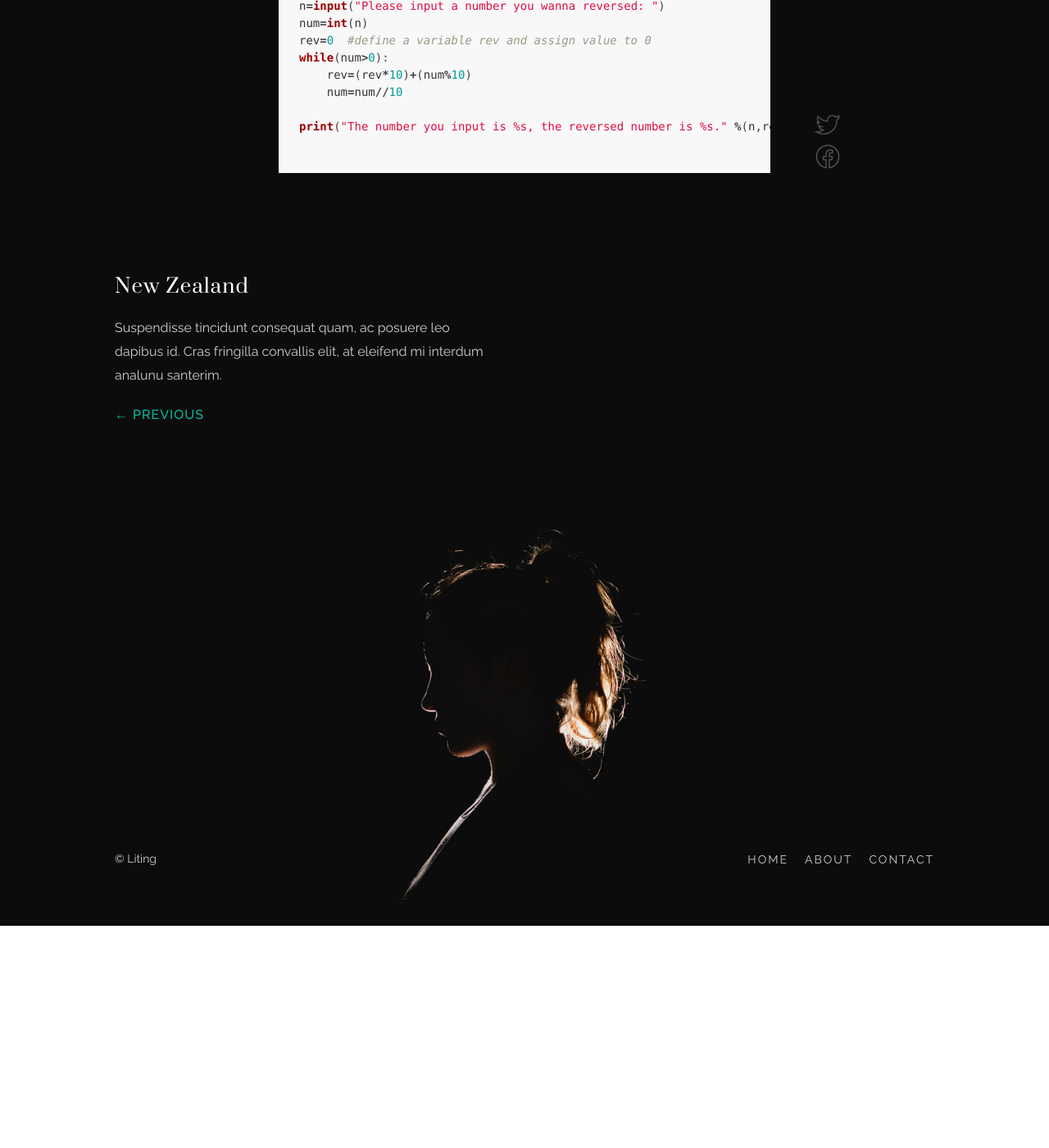
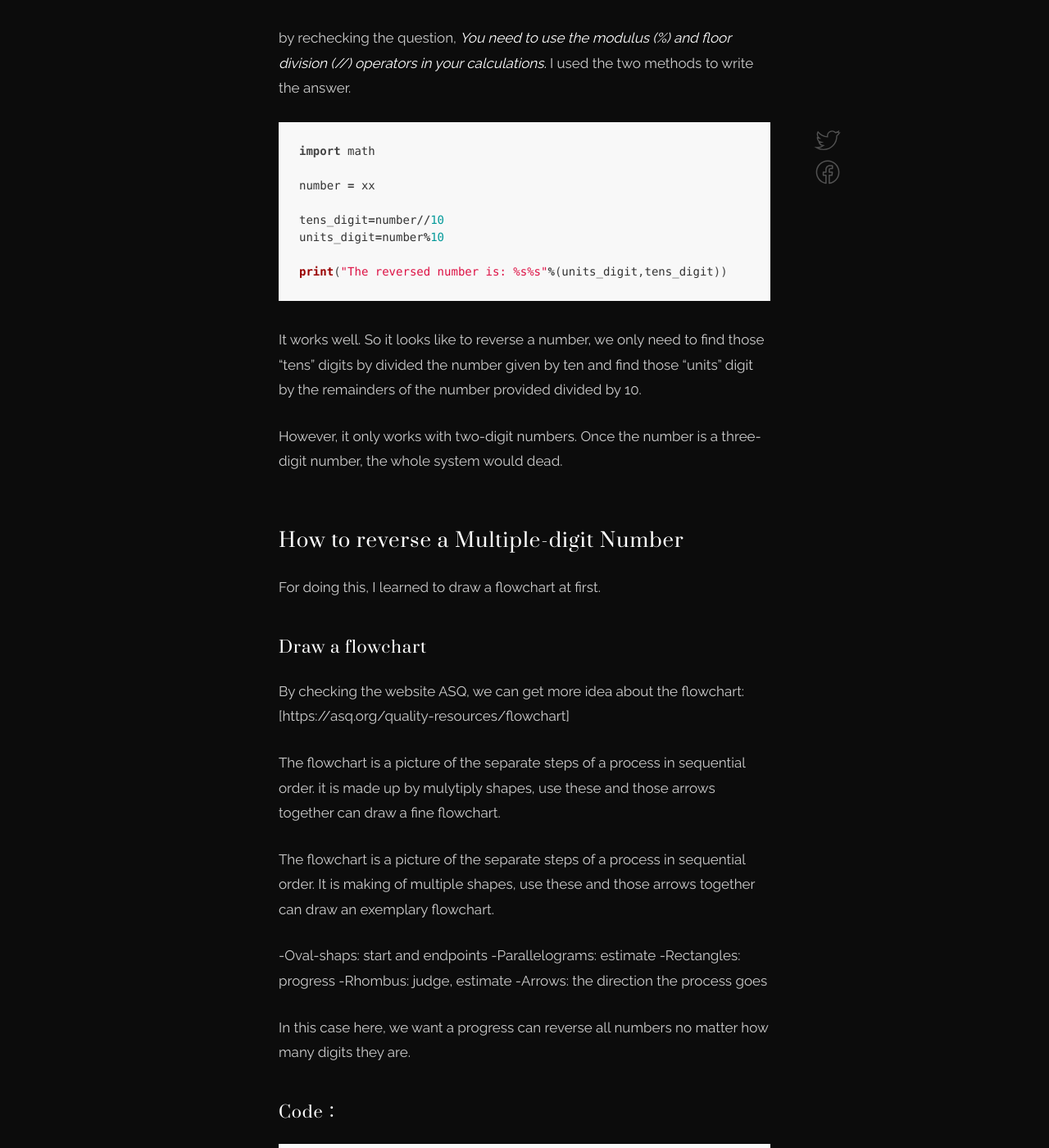
Before and after one commit to Litingggggg/Litingggggg, a Jekyll site: the page built from _posts/2021-07-30-reverse-number.md, in a window 1280 px wide and 1400 px high, scrolled down 1279 px. Shown: the whole window at 82% size. Built offline with Jekyll 4.4.1, drawn with Linux system fonts in a browser that asks for light colours; before the commit the page ends 2408 px from its top, so only the background shows below that; some of the changed text lies outside the part shown.

Commit message:
edit paragraphs

````diff
--- a/_posts/2021-07-30-reverse-number.md
+++ b/_posts/2021-07-30-reverse-number.md
@@ -8,12 +8,57 @@ header:
     text: light
 ---
 
-Tings started with that I need to finish my first TimeCodeRunner exercise. I was lost when I opened the second question.
+Things started with that I need to finish my first TimeCodeRunner exercise. I was lost when I opened the second question.
 
-#### Question
 *Given a two-digit number, write a program that retrieves the "tens" digit, retrieves the "units" digit, and prints the number in reverse order.*
 
-## Code Below：
+### How to reverse a number?
+
+I went to check all the lectures mentioned in the project description. However, there is no explanation.
+
+I struggled.
+
+by rechecking the question, *You need to use the modulus (%) and floor division (//) operators in your calculations.* I used the two methods to write the answer.
+
+```python
+import math
+
+number = xx
+
+tens_digit=number//10
+units_digit=number%10
+
+print("The reversed number is: %s%s"%(units_digit,tens_digit))
+```
+
+It works well. So it looks like to reverse a number, we only need to find those "tens" digits by divided the number given by ten and find those "units" digit by the remainders of the number provided divided by 10.
+
+However, it only works with two-digit numbers. Once the number is a three-digit number, the whole system would dead.
+
+### How to reverse a Multiple-digit Number
+
+For doing this, I learned to draw a flowchart at first.
+
+#### Draw a flowchart
+By checking the website ASQ, we can get more idea about the flowchart:
+[https://asq.org/quality-resources/flowchart]
+
+The flowchart is a picture of the separate steps of a process in sequential order. it is made up by mulytiply shapes, use these and those arrows together can draw a fine flowchart.
+
+The flowchart is a picture of the separate steps of a process in sequential order. It is making of multiple shapes, use these and those arrows together can draw an exemplary flowchart.
+
+-Oval-shaps: start and endpoints
+-Parallelograms: estimate
+-Rectangles: progress
+-Rhombus: judge, estimate
+-Arrows: the direction the process goes
+
+In this case here, we want a progress can reverse all numbers no matter how many digits they are.
+
+
+
+
+#### Code：
 
 ```python
 n=input("Please input a number you wanna reversed: ")
````
